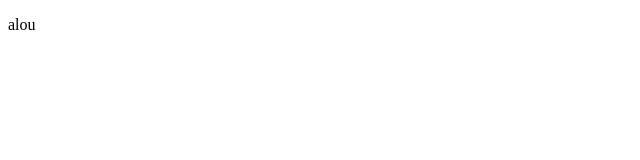
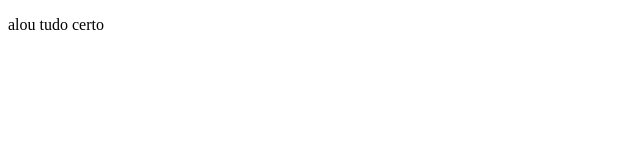
Before and after one commit to WilliamBarcellos/git-test, a website: page index.html in a window 1280 px wide. Shown: the full height of the page, 0-640 px from the left. Drawn offline with Linux system fonts and the light colour scheme.

Commit message:
Segunda versão

```diff
--- a/index.html
+++ b/index.html
@@ -5,6 +5,6 @@
     <title>Document</title>
 </head>
 <body>
-    <p>alou<p>
+    <p>alou tudo certo<p>
 </body>
 </html>
```
Also changed, not shown: package.json (+7 -2 lines), 1 other file.
